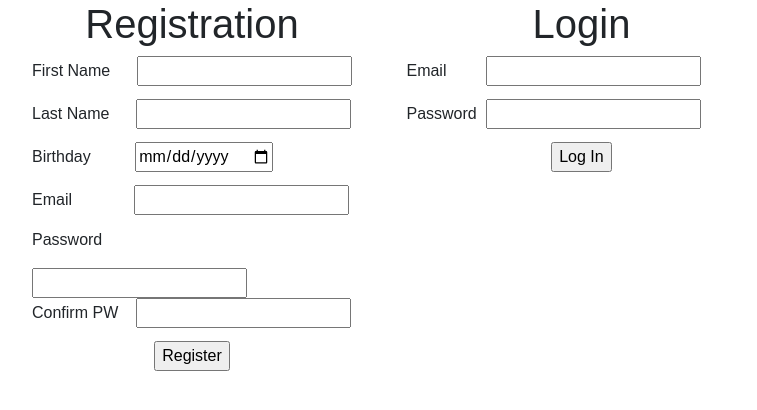
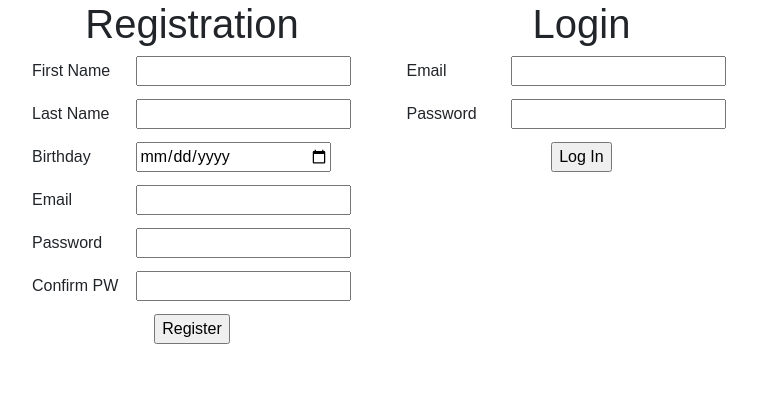
Before and after one commit to dennst-devops/python, a Django app: page / in a window 1280 px wide. Shown: the top 410 px of the page, without its empty margins (68-825 px from the left). Run offline with Django 3.2, Linux system fonts and the light colour scheme; some libraries are stand-ins or nearby versions.

Commit message:
fixing alignment with css

```diff
--- a/django/django_orm/LoginAndRegPROJ/apps/LoginAndRegAPP/static/LoginAndRegAPP/css/style.css
+++ b/django/django_orm/LoginAndRegPROJ/apps/LoginAndRegAPP/static/LoginAndRegAPP/css/style.css
@@ -90,3 +90,9 @@ h1 {
 .messagesclass {
     padding-left: 20px;
 }
+.labels {
+    width: 100px;
+}
+#datebox {
+    width: 195px;
+}
--- a/django/django_orm/LoginAndRegPROJ/apps/LoginAndRegAPP/templates/LoginAndRegAPP/index.html
+++ b/django/django_orm/LoginAndRegPROJ/apps/LoginAndRegAPP/templates/LoginAndRegAPP/index.html
@@ -26,19 +26,21 @@
             </ul>
             {% endif %}
             <form action="/registration_process" method="POST">
-                {% csrf_token %}
-                <p>First Name</p>
-                &nbsp;&nbsp;&nbsp;&nbsp;&nbsp;<input type="text" name="ht_fname"> <br>
-                <p>Last Name</p>
-                &nbsp;&nbsp;&nbsp;&nbsp;&nbsp;<input type="text" name="ht_lname"><br>
-                <p>Birthday</p>
-                &nbsp;&nbsp;&nbsp;&nbsp;&nbsp;&nbsp;&nbsp;&nbsp;&nbsp;<input type="date" name="ht_bday"><br>
-                <p>Email</p>
-                &nbsp;&nbsp;&nbsp;&nbsp;&nbsp;&nbsp;&nbsp;&nbsp;&nbsp;&nbsp;&nbsp;&nbsp;&nbsp;<input type="text" name="ht_email"><br>
-                <p>Password</p>
-                &nbsp;&nbsp;&nbsp;&nbsp;&nbsp;&nbsp;&nbsp;<input type="password" name="ht_password"><br>
-                <p>Confirm PW</p>
-                &nbsp;&nbsp;&nbsp;<input type="password" name="ht_confpassword"><br>
+                <div class="regandlog">
+                    {% csrf_token %}
+                    <p class="labels">First Name</p>
+                    <input type="text" name="ht_fname"> <br>
+                    <p class="labels">Last Name</p>
+                    <input type="text" name="ht_lname"><br>
+                    <p class="labels">Birthday</p>
+                    <input type="date" name="ht_bday" id="datebox"><br>
+                    <p class="labels">Email</p>
+                    <input type="text" name="ht_email"><br>
+                    <p class="labels">Password</p>
+                    <input type="password" name="ht_password"><br>
+                    <p class="labels">Confirm PW</p>
+                    <input type="password" name="ht_confpassword"><br>
+                </div>
                 <div class="btncenter">
                     <input id="registerbtn" type="submit" value="Register">
                 </div>
@@ -55,10 +57,10 @@
             {% endif %} -->
             <form action="/login_process" method="POST">
                 {% csrf_token %}
-                <p>Email</p>
-                &nbsp;&nbsp;&nbsp;&nbsp;&nbsp;&nbsp;&nbsp;&nbsp;<input type="text" name="ht_email"><br>
-                <p>Password</p>
-                &nbsp;<input type="password" name="ht_password"><br>
+                <p class="labels">Email</p>
+                <input type="text" name="ht_email"><br>
+                <p class="labels">Password</p>
+                <input type="password" name="ht_password"><br>
                 <div class="btncenter">
                     <input id="loginbtn" type="submit" value="Log In">
                 </div>
```
